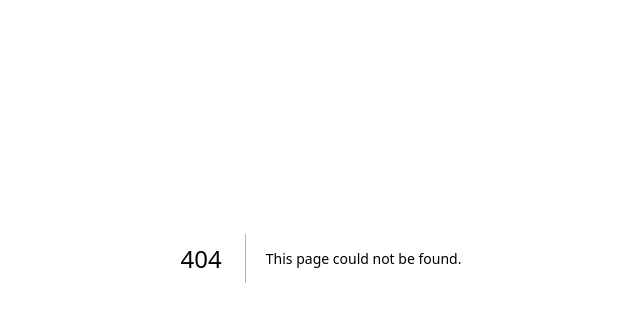
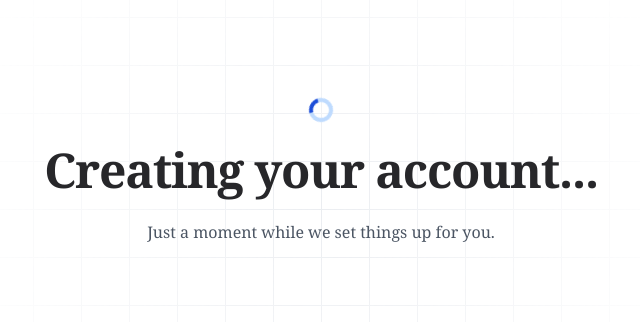
Before and after one commit to dv0c/meindesk-jobs, a Next.js app: page /welcome in a window 1280 px wide. Before the commit this address had no page. Shown: the part 142-464 px from the top of the page, without its empty margins (319-959 px from the left). Built offline with nearby package versions, Linux system fonts and the light colour scheme.

Commit message:
modified:   package-lock.json 	modified:   package.json 	modified:   prisma/schema.prisma 	new file:   src/app/(routes)/(auth)/welcome/page.tsx 	new file:   src/components/ui/background-pattern.tsx 	new file:   src/components/ui/heading.tsx 	new file:   src/components/ui/loading-spinner.tsx

```diff
--- a/package.json
+++ b/package.json
@@ -10,6 +10,7 @@
   },
   "dependencies": {
     "@clerk/nextjs": "^6.3.1",
+    "@prisma/client": "^5.22.0",
     "@radix-ui/react-avatar": "^1.1.1",
     "@radix-ui/react-collapsible": "^1.1.1",
     "@radix-ui/react-dialog": "^1.1.2",
@@ -34,6 +35,7 @@
     "eslint": "^8",
     "eslint-config-next": "15.0.3",
     "postcss": "^8",
+    "prisma": "^5.22.0",
     "tailwindcss": "^3.4.1",
     "typescript": "^5"
   }
--- /dev/null
+++ b/src/app/(routes)/(auth)/welcome/page.tsx
@@ -0,0 +1,19 @@
+import BackgroundPattern from "@/components/ui/background-pattern"
+import { Heading } from "@/components/ui/heading"
+import { LoadingSpinner } from "@/components/ui/loading-spinner"
+
+const page = () => {
+    return <div className="flex w-full flex-1 items-center justify-center px-4">
+        <BackgroundPattern className="absolute inset-0 left-1/2 z-0 -translate-x-1/2 opacity-75" />
+
+        <div className="relative z-10 flex justify-center mt-60 flex-col items-center gap-6 text-center">
+            <LoadingSpinner size="md" />
+            <Heading>Creating your account...</Heading>
+            <p className="text-base/7 font-serif text-gray-600 max-w-prose">
+                Just a moment while we set things up for you.
+            </p>
+        </div>
+    </div>
+}
+
+export default page
--- /dev/null
+++ b/src/components/ui/background-pattern.tsx
@@ -0,0 +1,97 @@
+const BackgroundPattern = ({ className }: { className?: string }) => {
+    return <svg
+        width="768"
+        height="736"
+        viewBox="0 0 768 736"
+        fill="none"
+        xmlns="http://www.w3.org/2000/svg"
+        className={className}
+    >
+        <mask
+            id="mask0_5036_374506"
+            style={{ maskType: "alpha" }}
+            maskUnits="userSpaceOnUse"
+            x="0"
+            y="-32"
+            width="768"
+            height="768">
+            <rect
+                width="768"
+                height="768"
+                transform="translate(0 -32)"
+                fill="url(#paint0_radial_5036_374506)"
+            />
+        </mask>
+        <g mask="url(#mask0_5036_374506)">
+            <g clipPath="url(#clip0_5036_374506)">
+                <g clipPath="url(#clip1_5036_374506)">
+                    <line x1="0.5" y1="-32" x2="0.5" y2="736" stroke="#E4E7EC" />
+                    <line x1="48.5" y1="-32" x2="48.5" y2="736" stroke="#E4E7EC" />
+                    <line x1="96.5" y1="-32" x2="96.5" y2="736" stroke="#E4E7EC" />
+                    <line x1="144.5" y1="-32" x2="144.5" y2="736" stroke="#E4E7EC" />
+                    <line x1="192.5" y1="-32" x2="192.5" y2="736" stroke="#E4E7EC" />
+                    <line x1="240.5" y1="-32" x2="240.5" y2="736" stroke="#E4E7EC" />
+                    <line x1="288.5" y1="-32" x2="288.5" y2="736" stroke="#E4E7EC" />
+                    <line x1="336.5" y1="-32" x2="336.5" y2="736" stroke="#E4E7EC" />
+                    <line x1="384.5" y1="-32" x2="384.5" y2="736" stroke="#E4E7EC" />
+                    <line x1="432.5" y1="-32" x2="432.5" y2="736" stroke="#E4E7EC" />
+                    <line x1="480.5" y1="-32" x2="480.5" y2="736" stroke="#E4E7EC" />
+                    <line x1="528.5" y1="-32" x2="528.5" y2="736" stroke="#E4E7EC" />
+                    <line x1="576.5" y1="-32" x2="576.5" y2="736" stroke="#E4E7EC" />
+                    <line x1="624.5" y1="-32" x2="624.5" y2="736" stroke="#E4E7EC" />
+                    <line x1="672.5" y1="-32" x2="672.5" y2="736" stroke="#E4E7EC" />
+                    <line x1="720.5" y1="-32" x2="720.5" y2="736" stroke="#E4E7EC" />
+                </g>
+                <rect x="0.5" y="-31.5" width="767" height="767" stroke="#E4E7EC" />
+                <g clipPath="url(#clip2_5036_374506)">
+                    <line y1="15.5" x2="768" y2="15.5" stroke="#E4E7EC" />
+                    <line y1="63.5" x2="768" y2="63.5" stroke="#E4E7EC" />
+                    <line y1="111.5" x2="768" y2="111.5" stroke="#E4E7EC" />
+                    <line y1="159.5" x2="768" y2="159.5" stroke="#E4E7EC" />
+                    <line y1="207.5" x2="768" y2="207.5" stroke="#E4E7EC" />
+                    <line y1="255.5" x2="768" y2="255.5" stroke="#E4E7EC" />
+                    <line y1="303.5" x2="768" y2="303.5" stroke="#E4E7EC" />
+                    <line y1="351.5" x2="768" y2="351.5" stroke="#E4E7EC" />
+                    <line y1="399.5" x2="768" y2="399.5" stroke="#E4E7EC" />
+                    <line y1="447.5" x2="768" y2="447.5" stroke="#E4E7EC" />
+                    <line y1="495.5" x2="768" y2="495.5" stroke="#E4E7EC" />
+                    <line y1="543.5" x2="768" y2="543.5" stroke="#E4E7EC" />
+                    <line y1="591.5" x2="768" y2="591.5" stroke="#E4E7EC" />
+                    <line y1="639.5" x2="768" y2="639.5" stroke="#E4E7EC" />
+                    <line y1="687.5" x2="768" y2="687.5" stroke="#E4E7EC" />
+                    <line y1="735.5" x2="768" y2="735.5" stroke="#E4E7EC" />
+                </g>
+                <rect x="0.5" y="-31.5" width="767" height="767" stroke="#E4E7EC" />
+            </g>
+        </g>
+        <defs>
+            <radialGradient
+                id="paint0_radial_5036_374506"
+                cx="0"
+                cy="0"
+                r="1"
+                gradientUnits="userSpaceOnUse"
+                gradientTransform="translate(384 384) rotate(90) scale(384 384)"
+            >
+                <stop />
+                <stop offset="1" stopOpacity="0" />
+            </radialGradient>
+            <clipPath id="clip0_5036_374506">
+                <rect
+                    width="768"
+                    height="768"
+                    fill="white"
+                    transform="translate(0 -32)"
+                />
+            </clipPath>
+            <clipPath id="clip1_5036_374506">
+                <rect y="-32" width="768" height="768" fill="white" />
+            </clipPath>
+            <clipPath id="clip2_5036_374506">
+                <rect y="-32" width="768" height="768" fill="white" />
+            </clipPath>
+        </defs>
+    </svg>
+}
+
+export default BackgroundPattern
--- /dev/null
+++ b/src/components/ui/heading.tsx
@@ -0,0 +1,20 @@
+import { cn } from "@/lib/utils"
+import { HTMLAttributes, ReactNode } from "react"
+
+interface HeadingProps extends HTMLAttributes<HTMLHeadingElement> {
+    children?: ReactNode
+}
+
+export const Heading = ({ children, className, ...props }: HeadingProps) => {
+    return (
+        <h1
+            className={cn(
+                "text-4xl sm:text-5xl text-pretty font-serif font-semibold tracking-tight text-zinc-800",
+                className
+            )}
+            {...props}
+        >
+            {children}
+        </h1>
+    )
+}
--- /dev/null
+++ b/src/components/ui/loading-spinner.tsx
@@ -0,0 +1,29 @@
+import { cva, VariantProps } from "class-variance-authority"
+
+const spinnerVariants = cva(
+  "border-4 rounded-full border-blue-200 border-t-blue-700 animate-spin duration-700",
+  {
+    variants: {
+      size: {
+        sm: "size-4 border-2",
+        md: "size-6 border-4",
+        lg: "size-8 border-4",
+      },
+    },
+    defaultVariants: {
+      size: "md",
+    },
+  }
+)
+
+interface LoadingSpinnerProps extends VariantProps<typeof spinnerVariants> {
+  className?: string
+}
+
+export const LoadingSpinner = ({ size, className }: LoadingSpinnerProps) => {
+  return (
+    <div className="flex justify-center items-center">
+      <div className={spinnerVariants({ size, className })} />
+    </div>
+  )
+}
```
Also changed, not shown: 2 other files (tests, documents, lock files or other folders).
